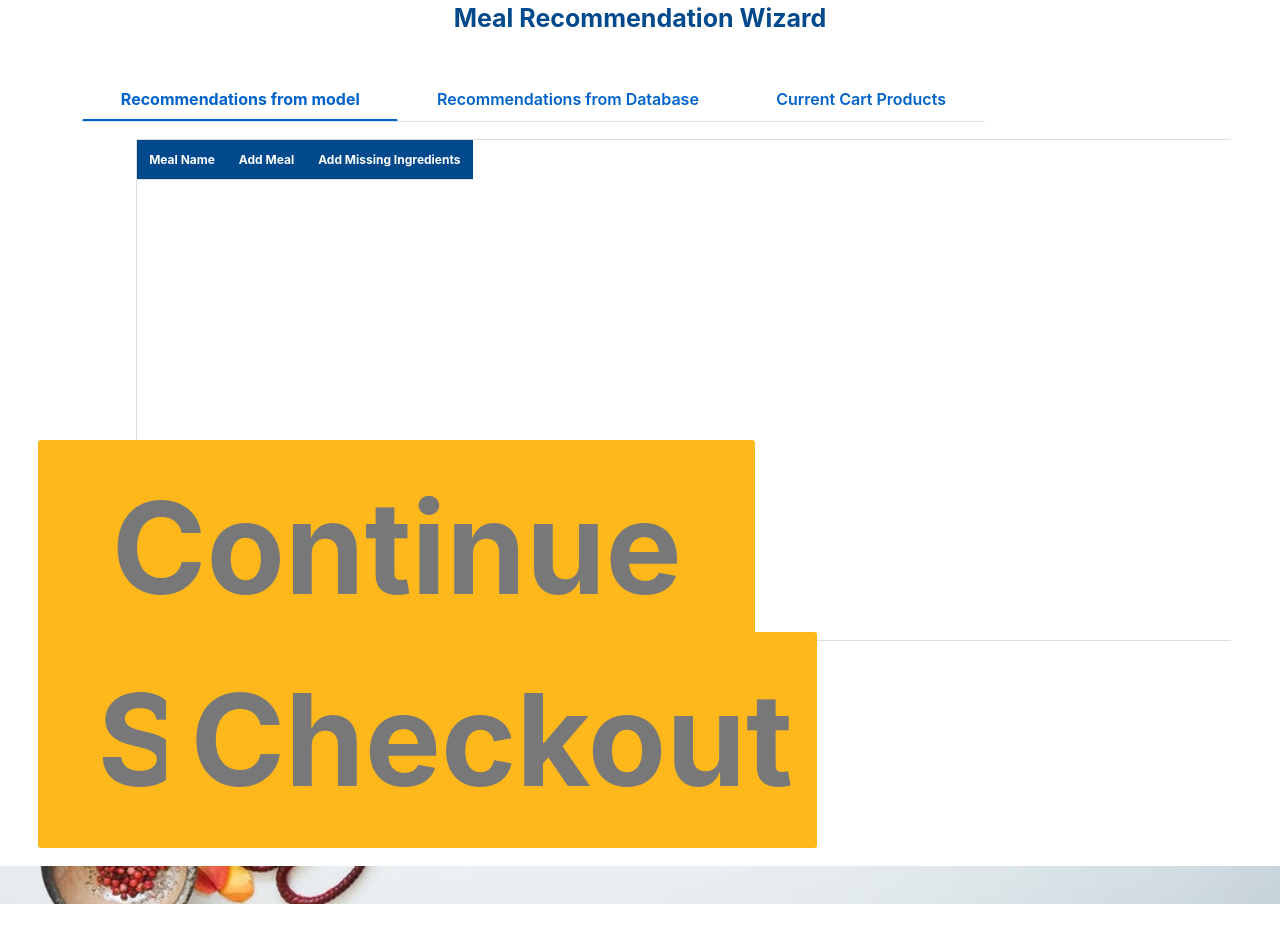
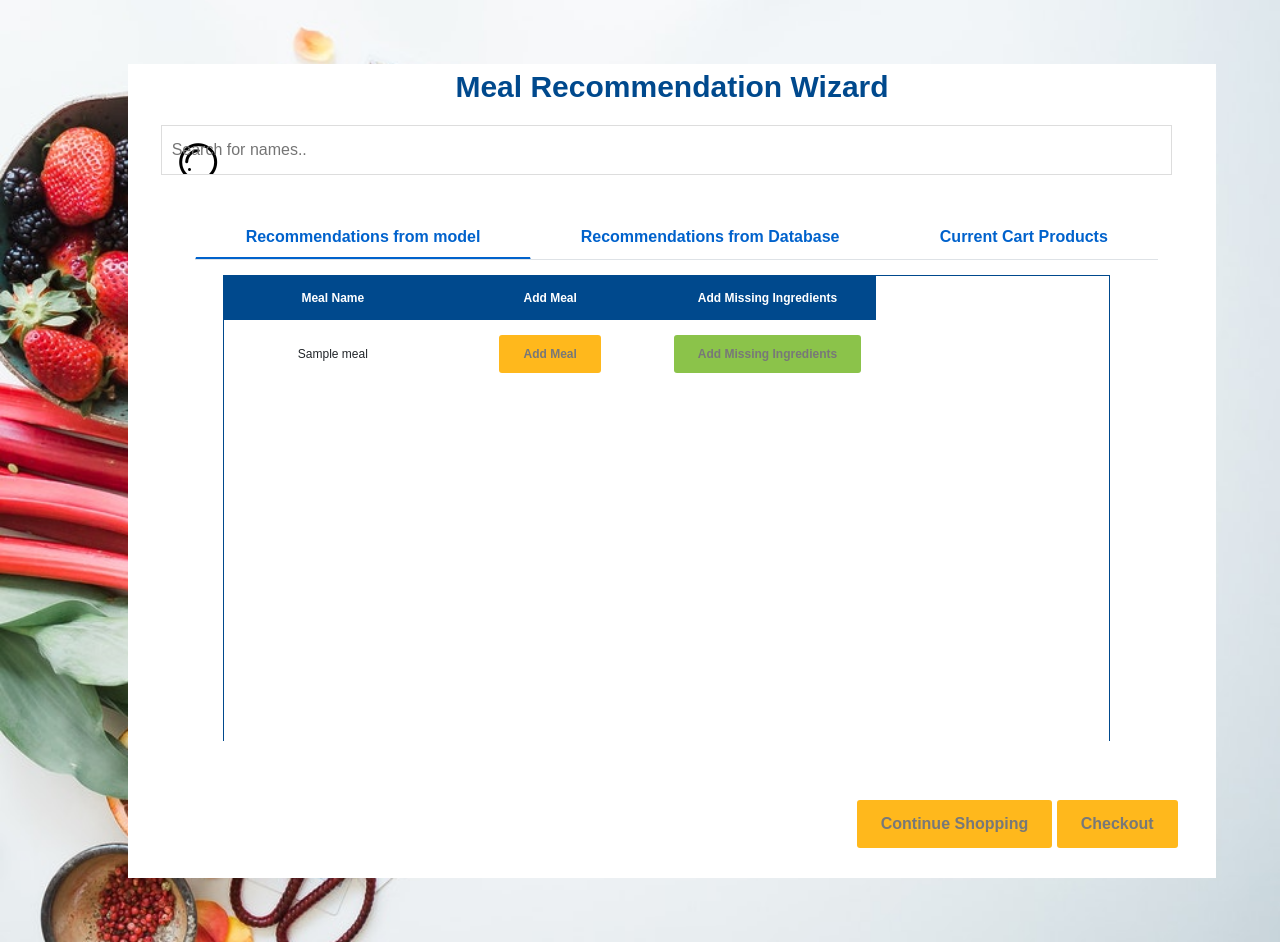
Before and after one commit to kshitij02/SE_Project, a Flask app: template app/templates/MealRecommendation.html in a window 1280 px wide. Before the commit the page ends 904 px from the top, so only its background shows below. Run offline with Flask 2, Linux system fonts and the light colour scheme; the template is opened without the code that fills it: most values are stand-ins (such as "Sample title", 1, 10 or a date in 2020); lists and menus that the app fills with data are empty; some libraries are stand-ins or nearby versions.

Commit message:
Recommendation Page css improved. 2 issues not resolved : Table width in first tab, Search functionality in 2nd and 3rd tab.

```diff
--- a/app/templates/MealRecommendation.html
+++ b/app/templates/MealRecommendation.html
@@ -9,6 +9,13 @@
 
 <html>
 <head>
+  <meta charset="utf-8">
+<meta name="viewport" content="width=device-width, initial-scale=1">
+<link rel="stylesheet" href="https://maxcdn.bootstrapcdn.com/bootstrap/4.4.1/css/bootstrap.min.css">
+<script src="https://ajax.googleapis.com/ajax/libs/jquery/3.4.1/jquery.min.js"></script>
+<script src="https://cdnjs.cloudflare.com/ajax/libs/popper.js/1.16.0/umd/popper.min.js"></script>
+<script src="https://maxcdn.bootstrapcdn.com/bootstrap/4.4.1/js/bootstrap.min.js"></script>
+
   <script src="//cdnjs.cloudflare.com/ajax/libs/jquery/3.2.1/jquery.min.js"></script>
 <link href="//maxcdn.bootstrapcdn.com/bootstrap/4.1.1/css/bootstrap.min.css" rel="stylesheet" id="bootstrap-css">
 <script src="//maxcdn.bootstrapcdn.com/bootstrap/4.1.1/js/bootstrap.min.js"></script>
@@ -92,23 +99,26 @@
 
   </style>
 </head>
-<body style="background-color:white";font-family: Arial, Helvetica, sans-serif;>
-  <p style="text-align: center; color : #00498d; font-size : 25px;"><b>Meal Recommendation Wizard</b></p>
+
+<body style="width: 85%;height: 90%;margin-top: 5%;margin-bottom: 5%;margin-left: 10%;background-color:white;font-family: Arial, Helvetica, sans-serif;overflow-x: hidden;">
+  <p style="text-align: center; color : #00498d; font-size : 30px;"><b>Meal Recommendation Wizard</b></p>
+  <input type="text" id="SearchText" onkeyup="SearchProducts()" placeholder="Search for names.." title="Type in a product" style="width:93%; margin-left:3%; padding-right:50px; color: black">
+    <div style="height: 75%; margin-left: 2%; margin-top:2%; margin-right:3%; margin-bottom:3%;">
 
 <section id="tabs" class="project-tab">
             <div class="container">
                 <div class="row">
-                    <div class="col-md-12">
-                        <nav style="position: fixed; width:75%;">
+                    <div class="col-md-12" style="margin:unset;">
+                        <nav style="position: fixed; width:80%; margin:unset; padding:unset;">
                             <div class="nav nav-tabs nav-fill" id="nav-tab" role="tablist">
                                 <a class="nav-item nav-link active" id="nav-home-tab" data-toggle="tab" href="#nav-home" role="tab" aria-controls="nav-home" aria-selected="true">Recommendations from model</a>
                                 <a class="nav-item nav-link" id="nav-profile-tab" data-toggle="tab" href="#nav-profile" role="tab" aria-controls="nav-profile" aria-selected="false">Recommendations from Database</a>
                                 <a class="nav-item nav-link" id="nav-contact-tab" data-toggle="tab" href="#nav-contact" role="tab" aria-controls="nav-contact" aria-selected="false">Current Cart Products</a>
                             </div>
                         </nav>
-                        <div class="tab-content" id="nav-tabContent" style="overflow-y : unset; margin-top:80px;">
+                        <div class="tab-content" id="nav-tabContent" style="overflow-y : unset; margin-top:9%;">
                             <div class="tab-pane fade show active" id="nav-home" role="tabpanel" aria-labelledby="nav-home-tab">
-                                <table id="ProductTable" class="fixed_header">
+                                <table id="ProductTable1" class="fixed_header" style="margin: unset; padding: unset; width: 100%;">
                                   <!-- <thead> -->
                                       <tr style="background-color: #00498d">
                                         <th >Meal Name</th>
@@ -130,7 +140,7 @@
                                 </table>
                             </div>
                             <div class="tab-pane fade" id="nav-profile" role="tabpanel" aria-labelledby="nav-profile-tab">
-                                <table class="table" cellspacing="0">
+                                <table id="ProductTable2" class="table" cellspacing="0">
                                   <!-- <thead> -->
                                       <tr style="background-color: #00498d">
                                         <th >Meal Name</th>
@@ -152,7 +162,7 @@
                                 </table>
                             </div>
                             <div class="tab-pane fade" id="nav-contact" role="tabpanel" aria-labelledby="nav-contact-tab">
-                                <table class="table" cellspacing="0">
+                                <table id="ProductTable3" class="table" cellspacing="0">
                                   <!-- <thead> -->
                                       <tr style="background-color: #00498d">
                                         <th >Ingredient</th>
@@ -173,34 +183,79 @@
                                       <!-- </tbody> -->
                                 </table>
                             </div>
+                            <div class="element" style="font-size:1rem;">
+
+                              <a href="/Home"><button style="background: #FFB81C" >Continue Shopping</button></a>
+                              <a href="/Logout"><button style="background: #FFB81C" >Checkout</button></a>
+                            </div>
                         </div>
                     </div>
                 </div>
             </div>
+
         </section>
-        <center>
-        <div class="element2" >
+
+
+
+        <!-- <center>
+        <div class="element2" style="font-size:1rem;">
 
             <a href="/Home"><button style="background: #FFB81C" onclick="" id="Total2">Continue Shopping</button></a>
 
           </div>
-          <div class="element3" >
+          <div class="element3" style="font-size:1rem;">
 
-              <button href="/AddMissingProduct/9" style="background: #FFB81C" onclick="" id="Total3">Checkout </button>
+              <button href="/Logout" style="background: #FFB81C" onclick="" id="Total3">Checkout </button>
 
             </div>
 
-      </center>
-
+      </center> -->
+</div>
 
   <script>
 
 
-  var tab=document.getElementById('ProductTable');
-  prows=tab.rows;
-  prows[1].parentNode.removeChild(prows[1]);
+  // var tab=document.getElementById('ProductTable1');
+  // prows=tab.rows;
+  // prows[1].parentNode.removeChild(prows[1]);
 
+//   $('a[data-toggle="tab"]').on('shown.bs.tab', function(e){
+//    $($.fn.dataTable.tables(true)).DataTable()
+//       .columns.adjust()
+//       .responsive.recalc();
+// });
 
+  function SearchProducts() {
+    // Declare variables
+    var input, filter, table, tr, td, i, txtValue, TableIds;
+    input = document.getElementById("SearchText");
+    filter = input.value.toUpperCase();
+    TableIds = ["ProductTable1", "ProductTable2", "ProductTable3"]
+
+    for (var i = 0; i < TableIds.length; i++)
+    {
+      table = document.getElementById(TableIds[i]);
+      tr = table.getElementsByTagName("tr");
+
+      // Loop through all table rows, and hide those who don't match the search query
+      for (i = 0; i < tr.length; i++)
+      {
+        td = tr[i].getElementsByTagName("td")[0];
+        if (td)
+        {
+          txtValue = td.textContent || td.innerText;
+          if (txtValue.toUpperCase().indexOf(filter) > -1)
+          {
+            tr[i].style.display = "";
+          }
+          else
+          {
+            tr[i].style.display = "none";
+          }
+        }
+      }
+    }
+  }
 
 
   </script>
```
